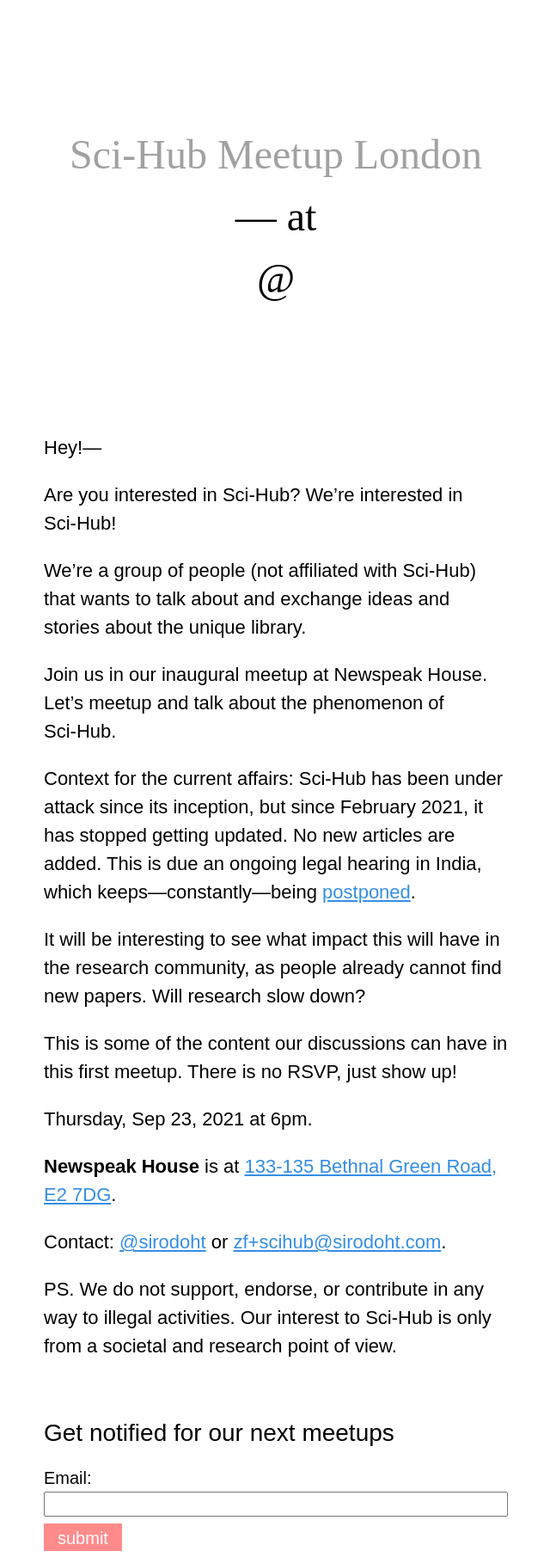
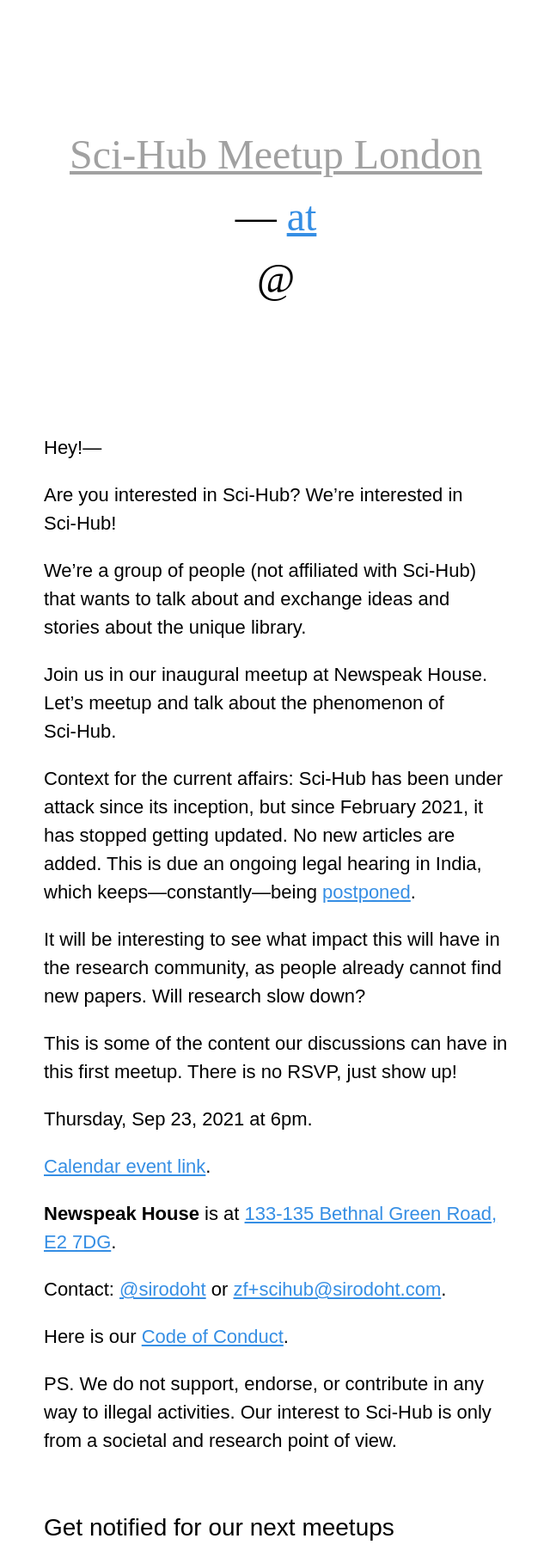
Before and after one commit to sirodoht/cyanblue, a Django app: template main/templates/main/event.html in a window 1280 px wide. Shown: the top 1811 px of the page at 86% size, without its empty margins (319-959 px from the left). Run offline with Django 3.2, Linux system fonts and the light colour scheme; the template is opened without the code that fills it, so the values that code supplies are empty.

Commit message:
update event page

```diff
--- a/main/templates/main/event.html
+++ b/main/templates/main/event.html
@@ -12,8 +12,15 @@
 {% block content %}
 
 <h1 class="landing-title">
-    <span class="landing-title-muted">Sci-Hub Meetup London</span>
-    <br>{{ event.title }} — {{ event.scheduled_at|date }} at {{ event.scheduled_at|time }}
+    <a href="{% url 'index' %}" class="landing-title-muted">
+        Sci-Hub Meetup London
+    </a>
+    <br>{{ event.title }} —
+    <a href="{% url 'event_ics' event.slug %} " class="event-ics">
+        <time datetime="2021-09-23T18:00:00+0100">
+            {{ event.scheduled_at|date }} at {{ event.scheduled_at|time }}
+        </time>
+    </a>
     <br>@ <a href="https://www.nwspk.com/">{{ event.location }}</a>
 </h1>
 
@@ -37,22 +44,27 @@
         </p>
 
         <p>
-            Context for the current affairs: Sci-Hub has been under attack since its inception, but since
-            February 2021, it has stopped getting updated. No new articles are added.
-            This is due an ongoing legal hearing in India, which keeps—constantly—being
+            Context for the current affairs: Sci-Hub has been under attack since
+            its inception, but since February 2021, it has stopped getting updated.
+            No new articles are added. This is due an ongoing legal hearing in
+            India, which keeps—constantly—being
             <a href="https://old.reddit.com/r/scihub/comments/lofj0r/announcement_scihub_has_been_paused_no_new/">postponed</a>.
         </p>
 
         <p>
-            It will be interesting to see what impact this will have in the research community,
-            as people already cannot find new papers. Will research slow down?
+            It will be interesting to see what impact this will have in the
+            research community, as people already cannot find new papers. Will
+            research slow down?
         </p>
         <p>
-            This is some of the content our discussions can have in this first meetup. There is no RSVP,
-            just show up!
+            This is some of the content our discussions can have in this first
+            meetup. There is no RSVP, just show up!
         </p>
         <p>
             Thursday, Sep 23, 2021 at 6pm.
+        </p>
+        <p>
+            <a href="{% url 'event_ics' event.slug %}">Calendar event link</a>.
         </p>
 
         <p>
@@ -62,6 +74,9 @@
         <p>
             Contact: <a href="https://twitter.com/sirodoht">@sirodoht</a> or
             <a href="mailto:zf+scihub@sirodoht.com">zf+scihub@sirodoht.com</a>.
+        </p>
+        <p>
+            Here is our <a href="{% url 'coc' %}">Code of Conduct</a>.
         </p>
 
         <p>
```
